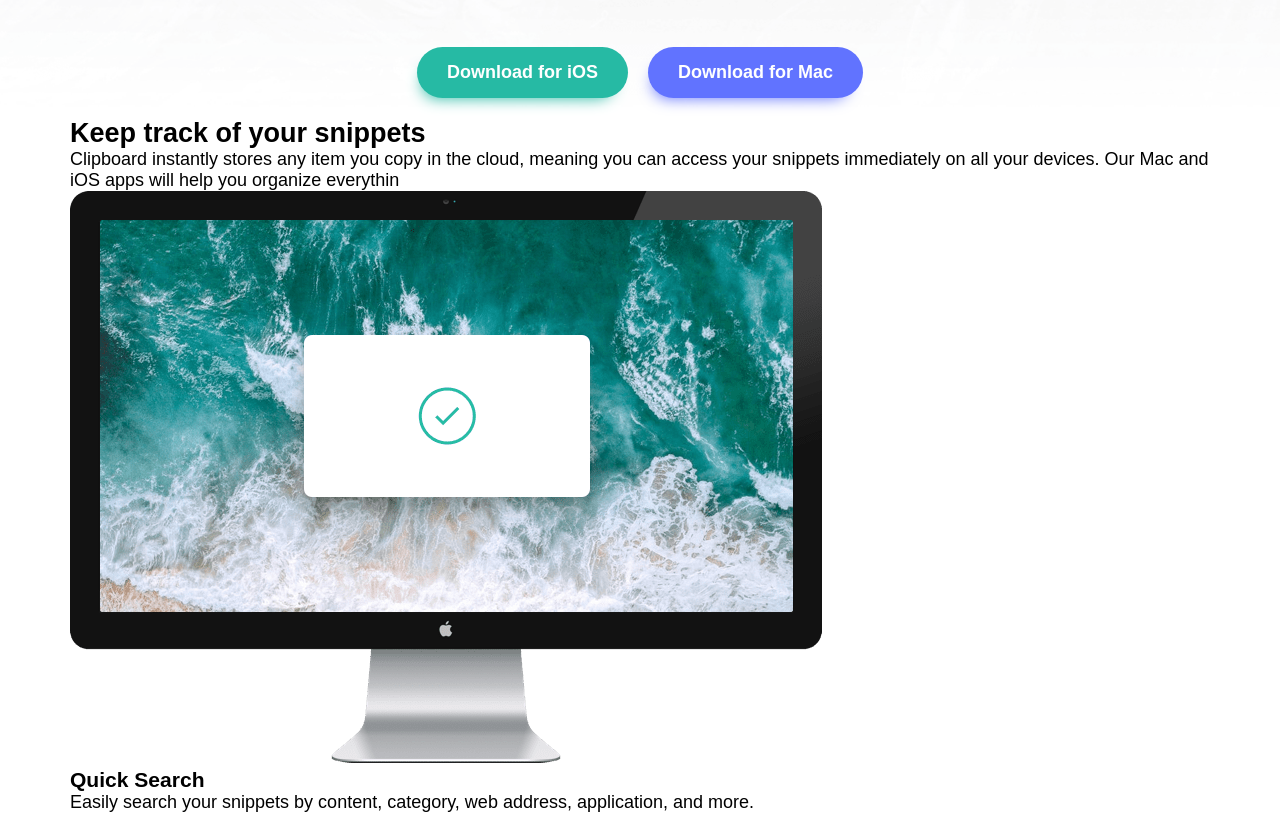
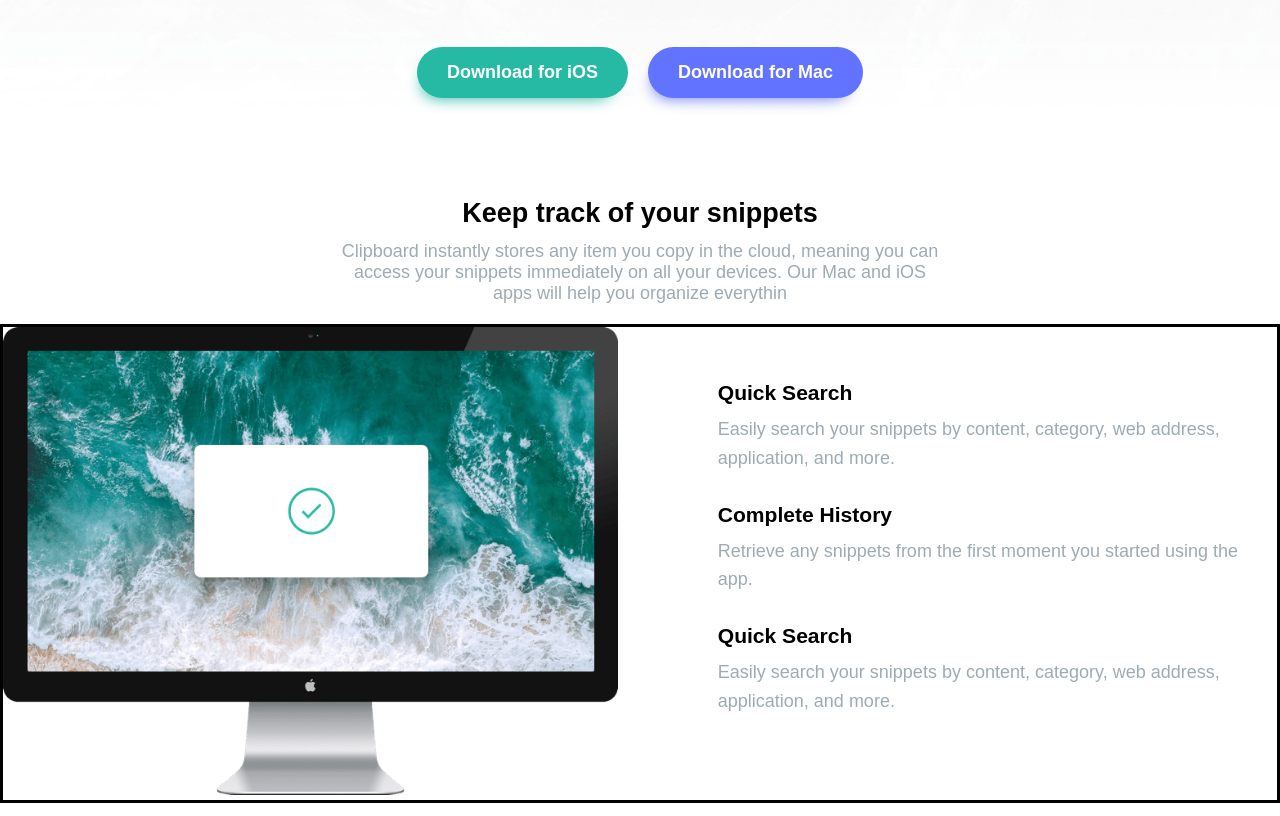
Before and after one commit to issam-abdou/Clipboard-landing-page, a plain HTML site: page index.html in a window 1280 px wide. Shown: the part 358-1174 px from the top of the page. Drawn offline with Linux system fonts and the light colour scheme; a web font is replaced by a local one.

Commit message:
style the features section

```diff
--- a/index.html
+++ b/index.html
@@ -32,7 +32,7 @@
 </header>
 <main>
   <section class="features">
-    <div class="container">
+    <div class="f-container">
       <h2 class="section-title">Keep track of your snippets</h2>
       <p>Clipboard instantly stores any item you copy in the cloud,
         meaning you can access your snippets immediately on all your
@@ -59,7 +59,7 @@
       </div>
     </div>
   </section>
-  <!--<section class="clipboard">
+  <section class="clipboard">
     <div class="container">
       <h2 class="section-title">Access Clipboard anywhere</h2>
       <p>Whether you’re on the go, or at your computer, you can access all your Clipboard
@@ -99,7 +99,7 @@
       </div>
     </div>
   </section>
-  <section class="partners">
+  <!--<section class="partners">
     <div class="container">
       <div class="partners__grid">
         <img src="./images/logo-google.png" alt="google">
--- a/sass/components/_section-title.scss
+++ b/sass/components/_section-title.scss
@@ -0,0 +1,14 @@
+/* ****** section-title *******/
+.section-title{
+    .f-container{
+        max-width: 1200px;
+    }
+    text-align: center;
+    margin-bottom: 12px;
+    &+p{
+        color:$grayish-blue;
+        text-align: center;
+        max-width: 600px;
+        margin: 5px auto 20px;
+    }
+}
--- a/sass/sections/_features.scss
+++ b/sass/sections/_features.scss
@@ -0,0 +1,32 @@
+/*============== FEATURES =========== */
+.features{
+    padding:80px 0;
+    &__content{
+        display: flex;
+        border: solid;
+        justify-content: space-between;
+        align-items: center;
+        gap: 100px;
+    }
+    .features__img{
+        img{
+            max-width: 100%;
+        }
+    }
+    .feature{
+        margin-bottom: 30px;
+        // border: solid;
+        // padding: 0 300px 10px 15px;
+        width: fit-content;
+        h3{
+            margin-bottom: 10px;
+        }
+        p{
+            color: $grayish-blue;
+            line-height: 1.6;
+            // padding-right: 100px;
+            // border: solid;
+            // font-size: 14px;
+        }
+    }
+}
--- a/sass/styles.scss
+++ b/sass/styles.scss
@@ -1,3 +1,5 @@
 @import "./components/variables";
 @import "./base/base";
-@import "./sections/header"
+@import "./sections/header";
+@import "./components/section-title";
+@import "./sections/features";
```
Also changed, not shown: CSS/styles.css, 1 other file.
